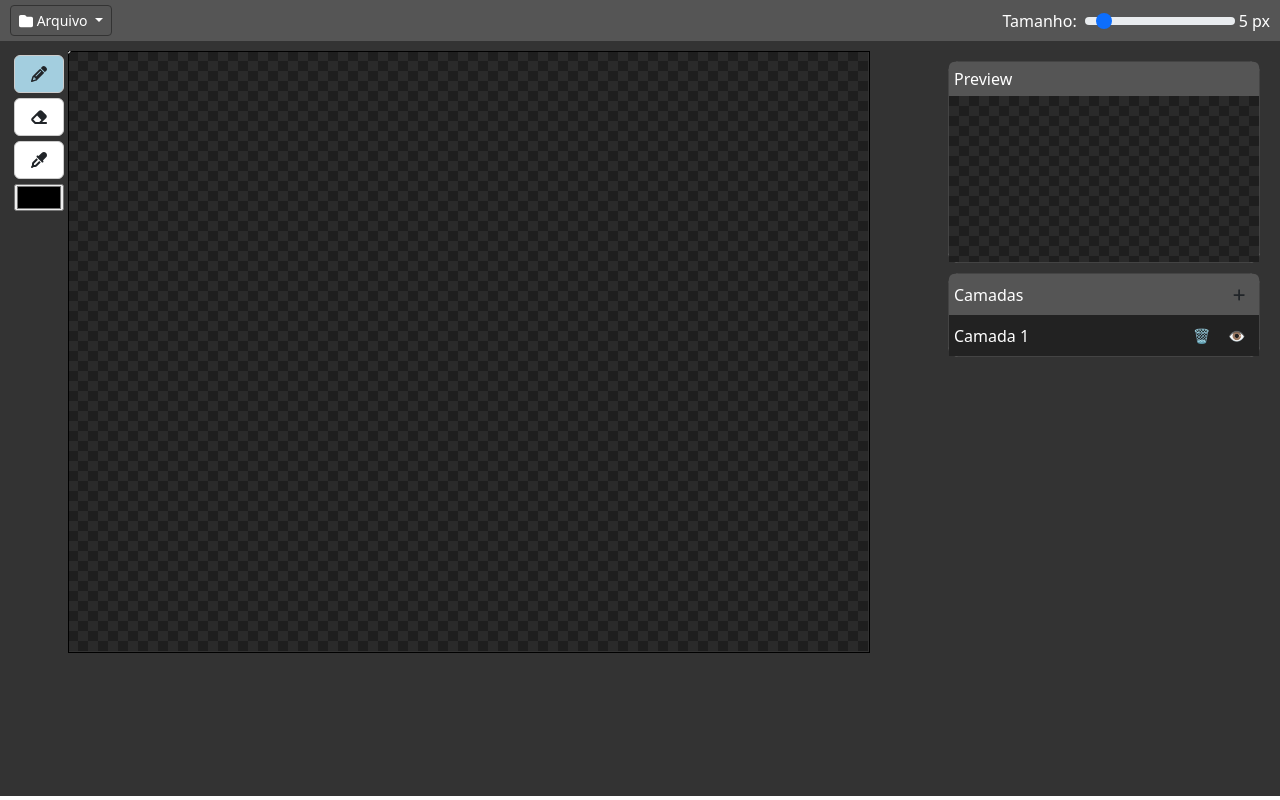
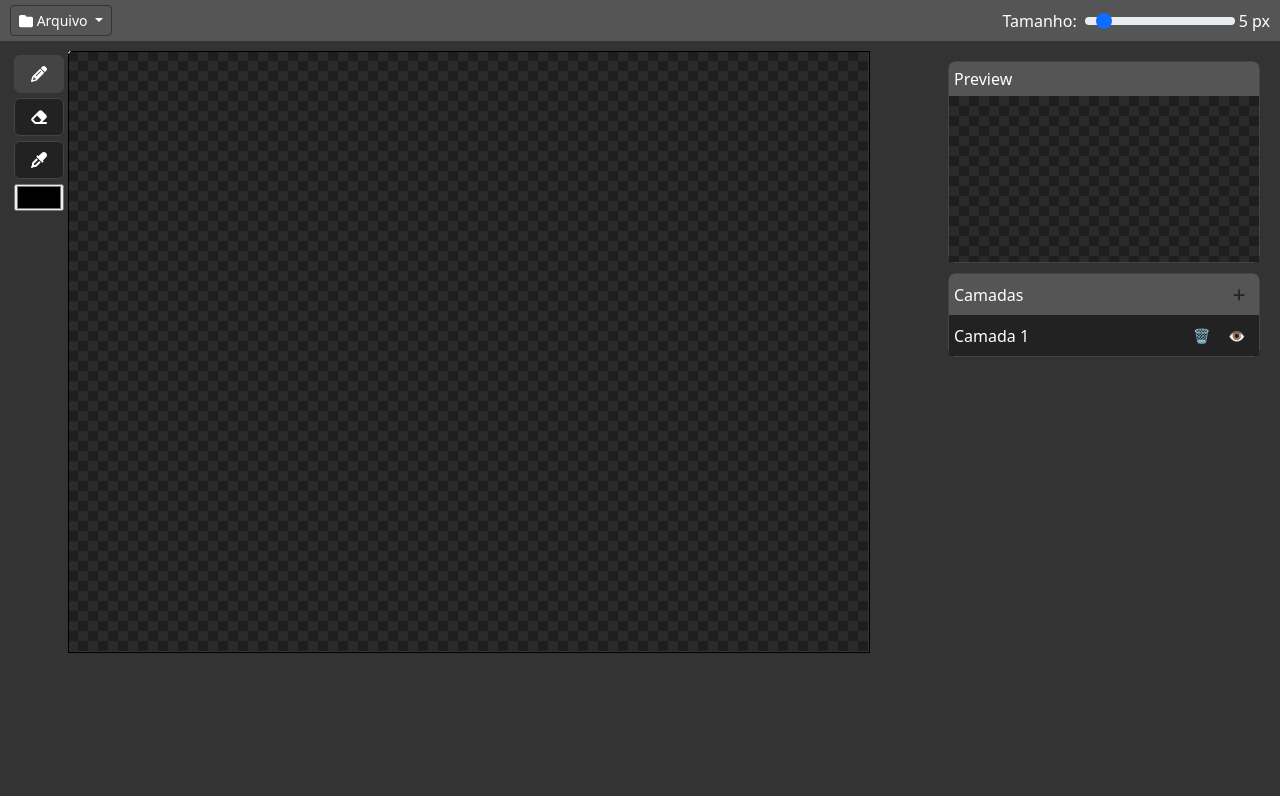
Before and after one commit to mufasa-dev/Drawing-system, an Angular app: page / in a window 1280 px wide. Built offline with nearby package versions, Linux system fonts and the light colour scheme.

Commit message:
style: ajust btn tools color

```diff
--- a/src/app/app.component.scss
+++ b/src/app/app.component.scss
@@ -38,13 +38,14 @@
 .btn-tool {
   cursor: pointer;
   margin-bottom: 5px;
-  background-color: white;
-  border: 1px solid #ccc;
+  background-color: #222;
+  border: 1px solid #444;
+  color: white;
   &:hover {
-    background-color: #a3cedf;
+    background-color: #333;
   }
   &.active {
-    background-color: #a3cedf;
+    background-color: #444;
   }
 }
 
```
